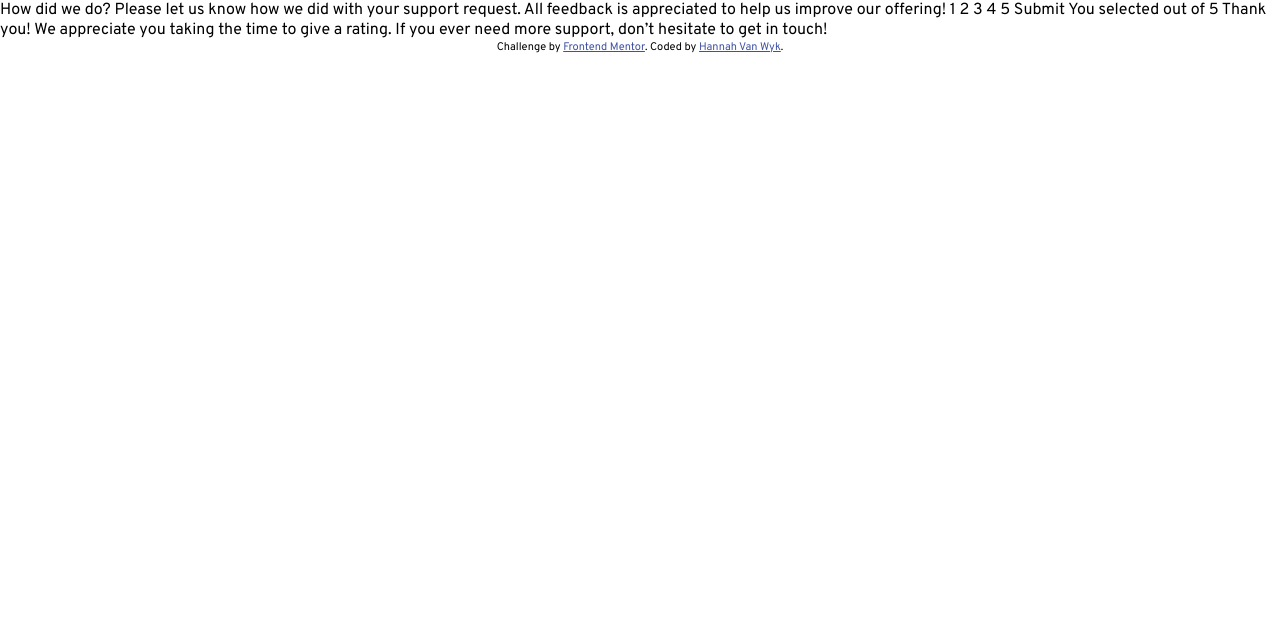
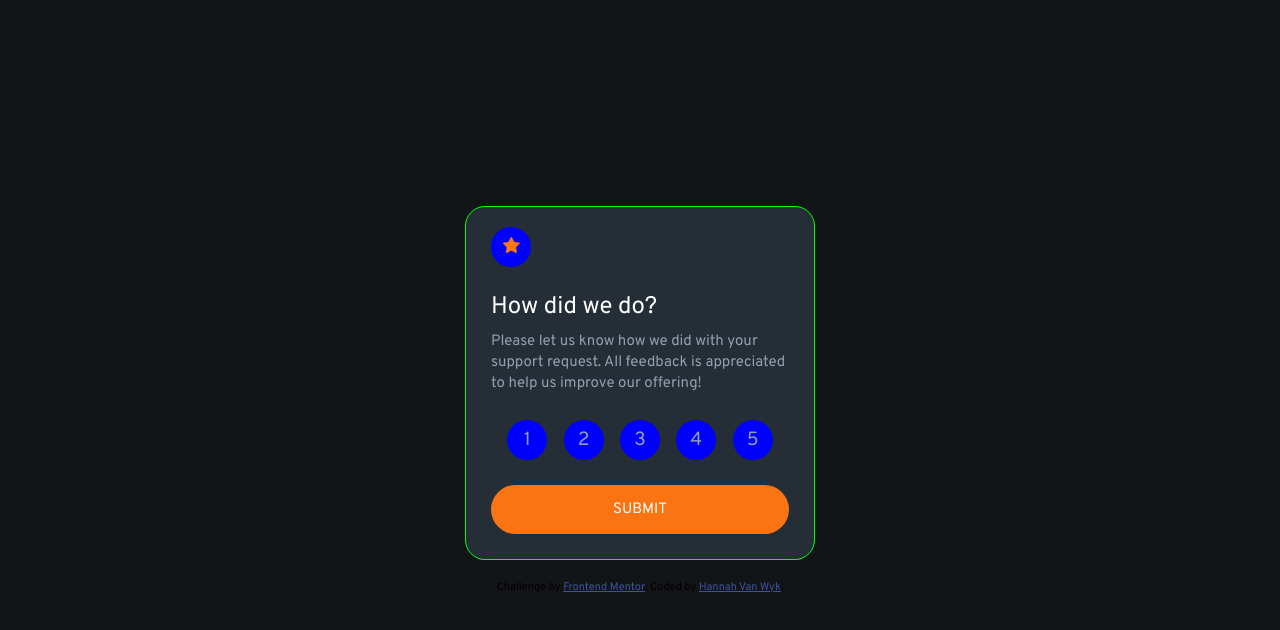
Before and after one commit to hannahvw/interactive-rating-component-main, a plain HTML site: page index.html in a window 1280 px wide. Drawn offline with Linux system fonts and the light colour scheme.

Commit message:
Added html elements and style

```diff
--- a/index.html
+++ b/index.html
@@ -23,19 +23,32 @@
   </head>
   <body>
     <!-- Rating state start -->
-
-    How did we do? Please let us know how we did with your support request. All
-    feedback is appreciated to help us improve our offering! 1 2 3 4 5 Submit
-
+    <div class="rating-container">
+      <h1>How did we do?</h1>
+      <p>
+        Please let us know how we did with your support request. All feedback is
+        appreciated to help us improve our offering!
+      </p>
+      <div class="rating-numbers">
+        <ol>
+          <li>1</li>
+          <li>2</li>
+          <li>3</li>
+          <li>4</li>
+          <li>5</li>
+        </ol>
+      </div>
+      <a class="submit-btn" href="#">Submit</a>
+    </div>
     <!-- Rating state end -->
 
     <!-- Thank you state start -->
-
-    You selected
-    <!-- Add rating here -->
-    out of 5 Thank you! We appreciate you taking the time to give a rating. If
-    you ever need more support, don’t hesitate to get in touch!
-
+    <div class="thank-you-container">
+      You selected
+      <!-- Add rating here -->
+      out of 5 Thank you! We appreciate you taking the time to give a rating. If
+      you ever need more support, don’t hesitate to get in touch!
+    </div>
     <!-- Thank you state end -->
 
     <div class="attribution">
--- a/styles.css
+++ b/styles.css
@@ -9,6 +9,7 @@
 .attribution {
   font-size: 11px;
   text-align: center;
+  margin-top: 20px;;
 }
 .attribution a {
   color: hsl(228, 45%, 44%);
@@ -26,3 +27,90 @@ html {
   --neutral-color-dark: hsl(213, 19%, 18%);
   --neutral-color-very-dark: hsl(216, 12%, 8%);
 }
+
+body {
+    background-color: var(--neutral-color-very-dark);
+    height: 100vh;
+    display: flex;
+    flex-direction: column;
+    align-items: center;
+    justify-content: center;
+}
+
+.rating-container {
+    border: 1px solid lime;
+    border-radius: 20px;
+    display: flex;
+    flex-direction: column;
+    max-width: 350px;
+    padding: 25px;
+    position: relative;
+    background-color: var(--neutral-color-dark);
+}
+
+h1 {
+    color: var(--neutral-color-white);
+    font-weight: 400;
+    font-size: 1.5rem;
+    margin-bottom: 10px;
+    margin-top: 60px;
+}
+
+h1::before {
+    content: url(images/icon-star.svg);
+    position: absolute;
+    top: 20px;
+    background-color: blue;
+    height: 40px;
+    width: 40px;
+    border-radius: 50%;
+    display: flex;
+    justify-content: center;
+    align-items: center;
+}
+
+p {
+    font-size: 0.937rem;
+    color: var(--neutral-color-light);
+    line-height: 1.4;
+}
+
+.rating-numbers ol {
+    display: flex;
+    flex-direction: row;
+    justify-content: space-evenly;
+    font-size: 1.2rem;
+    color:var(--neutral-color-light);
+    list-style: none;
+    margin-top: 25px;
+    margin-bottom:  25px;
+}
+
+.rating-numbers li {
+    background-color: blue;
+    width: 40px;
+    height: 40px;
+    border-radius: 50%;
+    display: flex;
+    justify-content: center;
+    align-items: center;
+}
+
+.submit-btn {
+    background-color: var(--primary-color);
+    color: var(--neutral-color-white);
+    text-decoration: none;
+    font-size: 0.937rem;
+    font-family: "Overpass", sans-serif;
+    text-transform: uppercase;
+    width: 100%;
+    padding: 15px;
+    border-radius: 25px;
+    text-align: center;
+    align-self: center;
+}
+
+
+.thank-you-container {
+    display: none;
+}
```
